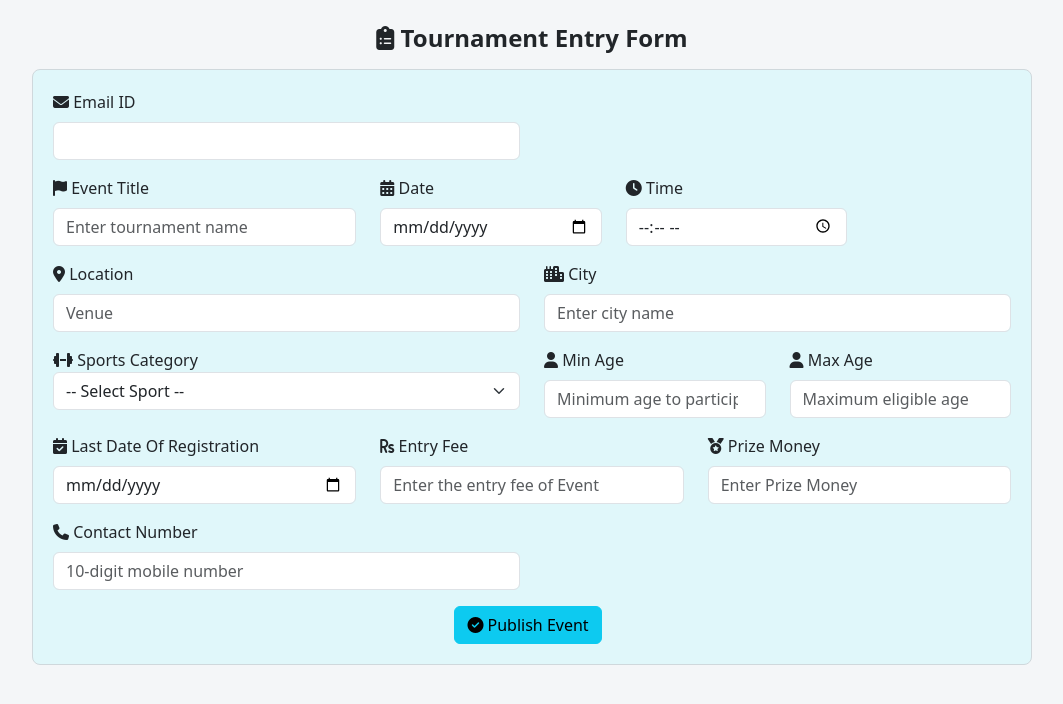
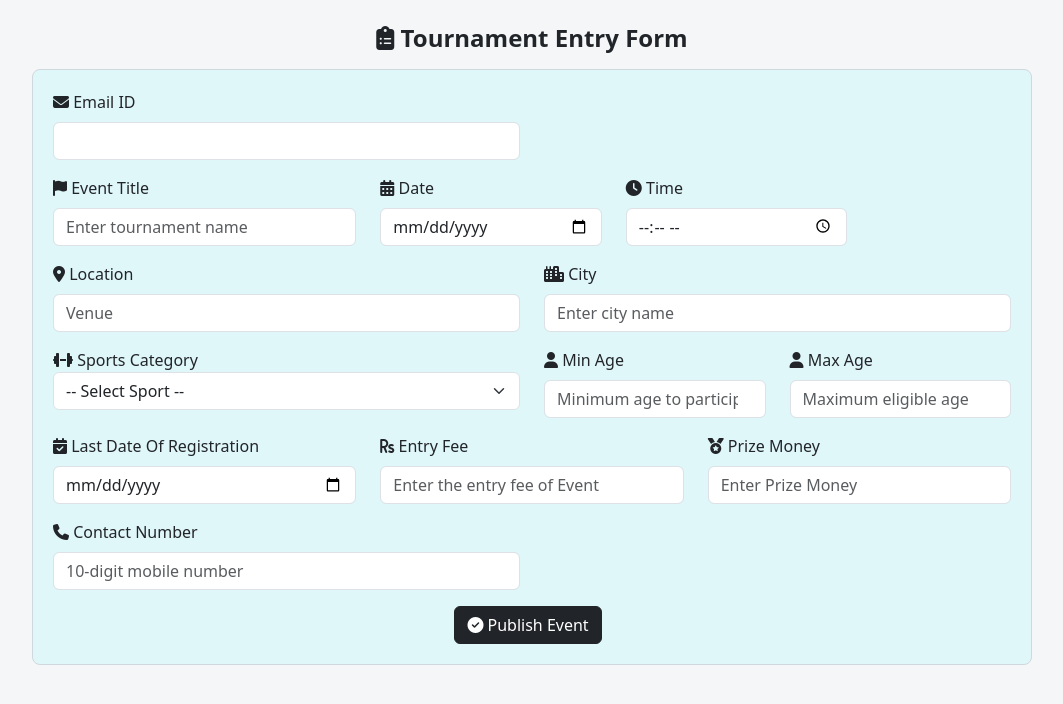
Before and after one commit to Tarina05/trinova, a website: page public/post-tournaments.html in a window 1280 px wide. Shown: the whole page, without its empty margins (108-1171 px from the left). Drawn offline with nearby package versions, Linux system fonts and the light colour scheme.

Commit message:
Update post-tournaments.html

```diff
--- a/public/post-tournaments.html
+++ b/public/post-tournaments.html
@@ -188,7 +188,7 @@
 
 
                 <div class="d-flex justify-content-center mt-3">
-                    <button type="button" id="publishData-btn" class="btn btn-info me-2" formaction="/Publish-data"><i
+                    <button type="button" id="publishData-btn" class="btn btn-dark me-2" formaction="/Publish-data"><i
                             class="fas fa-check-circle"></i> Publish Event</button>
                 </div>
 
```
